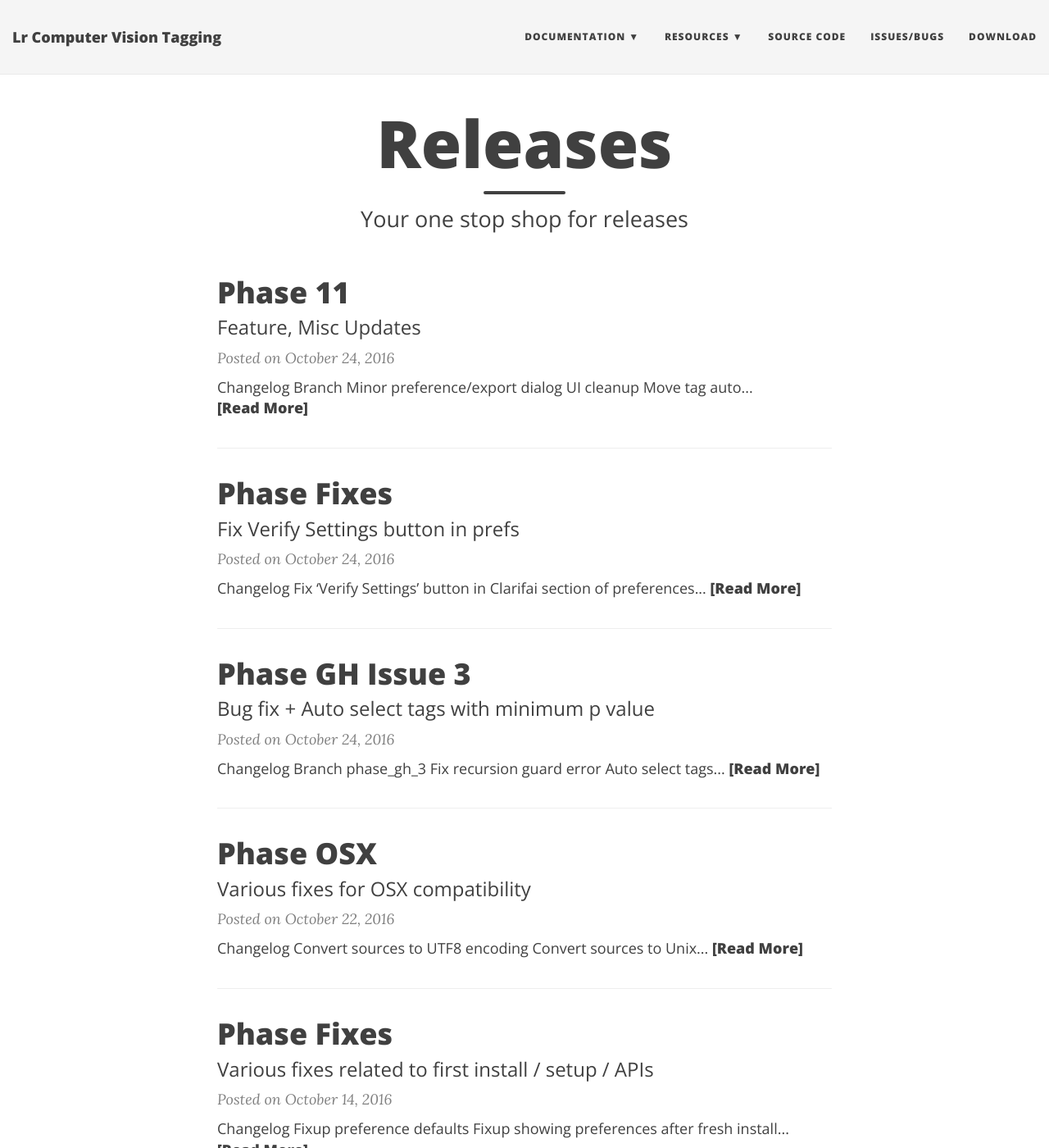
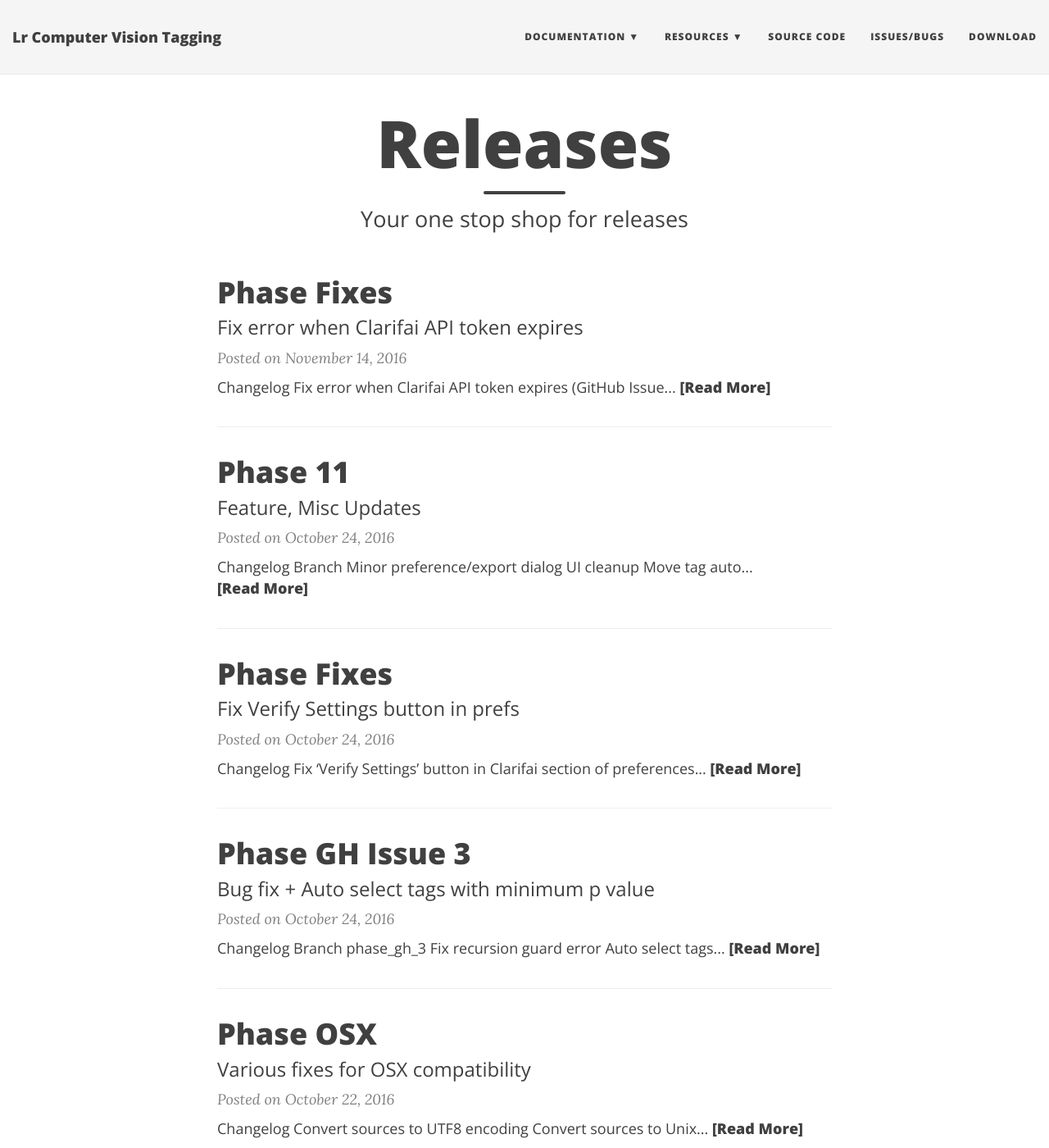
Before and after one commit to nyomanb/lr_plugin_computer_vision_tagging, a Jekyll site: the page built from releases/index.html, in a window 1280 px wide and 1400 px high. Shown: the whole window at 82% size. Built offline with Jekyll 4.4.1, drawn with Linux system fonts in a browser that asks for light colours; nearby versions of some CDN libraries; the list of posts is cut into pages by our own code.

```diff
--- /dev/null
+++ b/_posts/2016-11-14-phase-fixes.md
@@ -0,0 +1,14 @@
+---
+layout: post
+title: Phase Fixes
+subtitle: Fix error when Clarifai API token expires
+---
+
+# Changelog
+- [X] Fix error when Clarifai API token expires (GitHub Issue #7)
+- [X] Version Bump
+- [X] Update Project Plan
+- [X] Post on docs site
+
+# Download Release
+[![Zip File Icon]({{ '/img/zip_icon.png' | prepend: site.baseurl | replace: '//', '/' }}){:height="120px" width="120px"}](https://github.com/mcrosson/lr_plugin_computer_vision_tagging/archive/20161114.1.zip)
```
Also changed, not shown: project_plan.md (+1 -0 lines), changelog.md.
